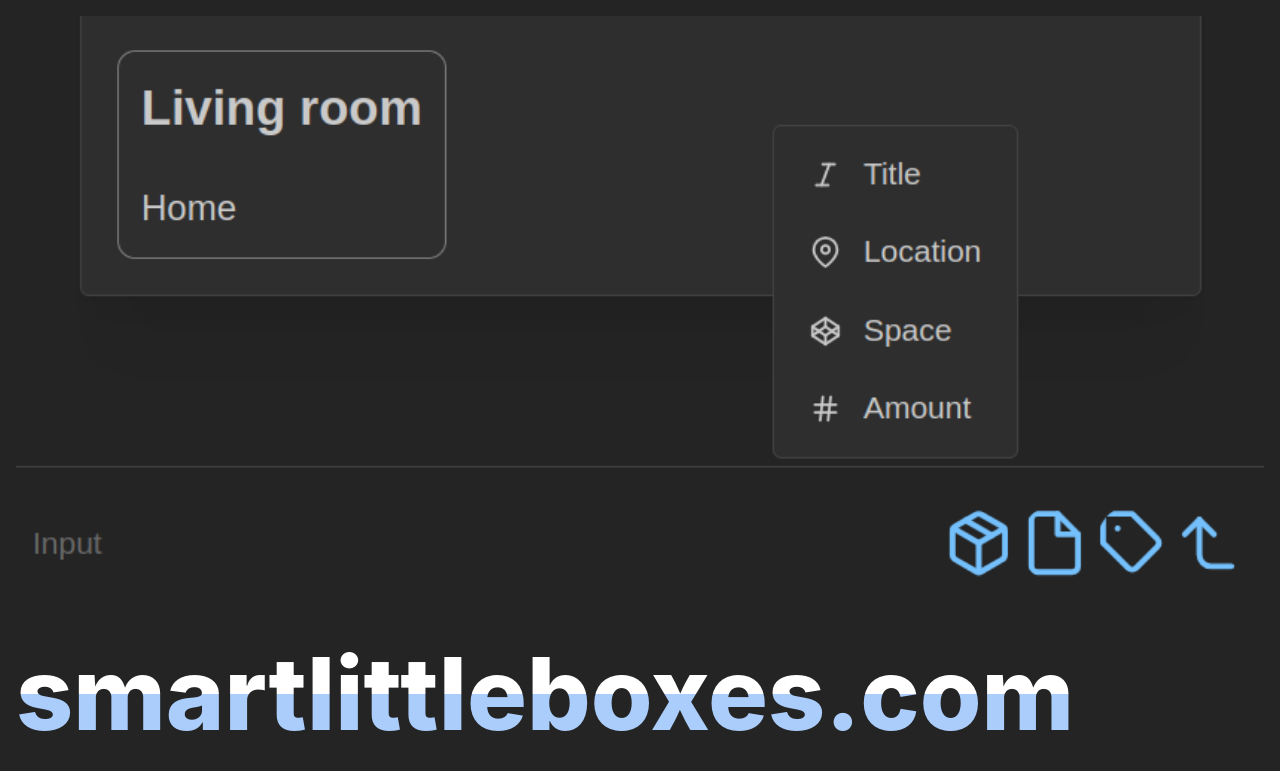
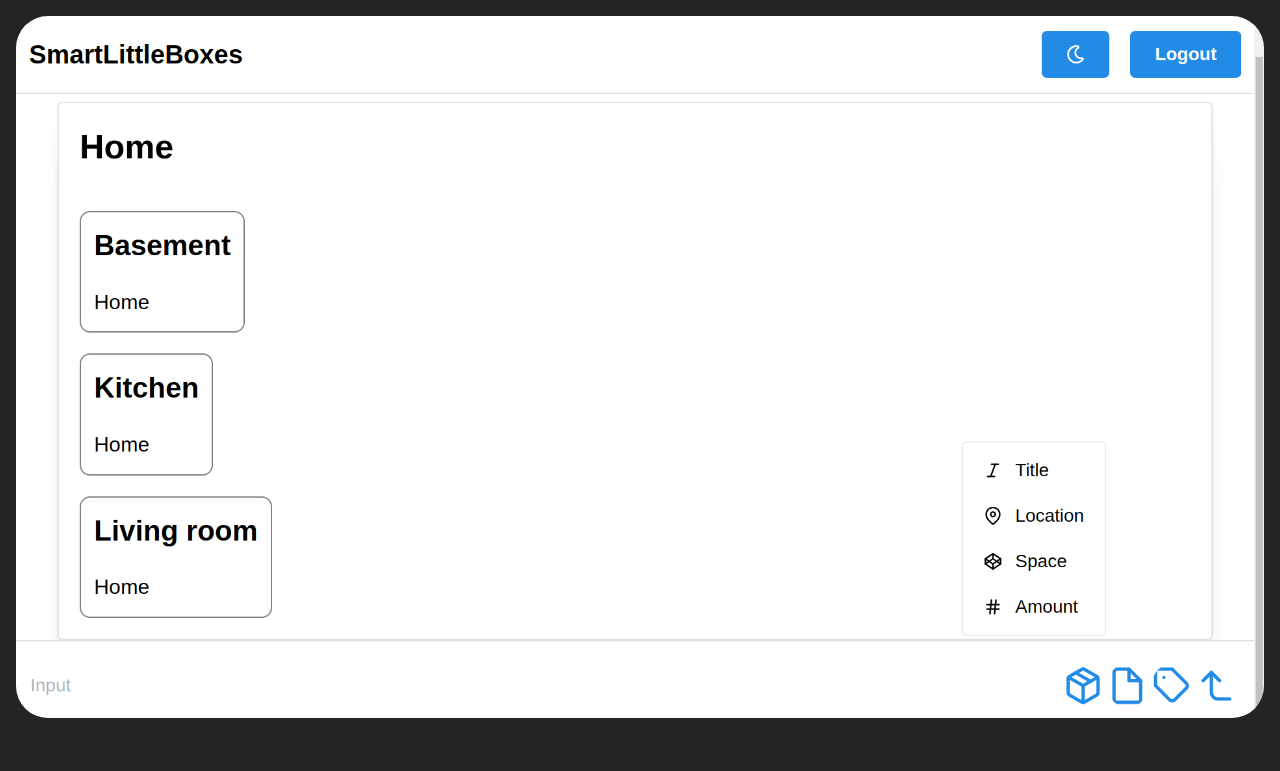
Before and after one commit to Georgitsis/My-Portfolio, a React (Vite) app: page /smartlittleboxes in a window 1280 px wide. Shown: the top 771 px of the page. Built offline with nearby package versions, Linux system fonts and the light colour scheme.

Commit message:
new slb image

```diff
--- a/src/Pages/SmartLittleBoxes.tsx
+++ b/src/Pages/SmartLittleBoxes.tsx
@@ -68,7 +68,7 @@ export default function SmartLittleBoxes() {
     <ProjectShell>
       <ProjectHeader
         headerText="smartlittleboxes.com"
-        imageSrc="/slb/slb_4.png"></ProjectHeader>
+        imageSrc="/slb/slb_7.png"></ProjectHeader>
       <ProjectLinks
         webSiteLink="https://smartlittleboxes.com"
         gitHubLink="https://github.com/0hh/where-is-my-shit-24"
```
Also changed, not shown: public/slb/slb_7.png (added).
